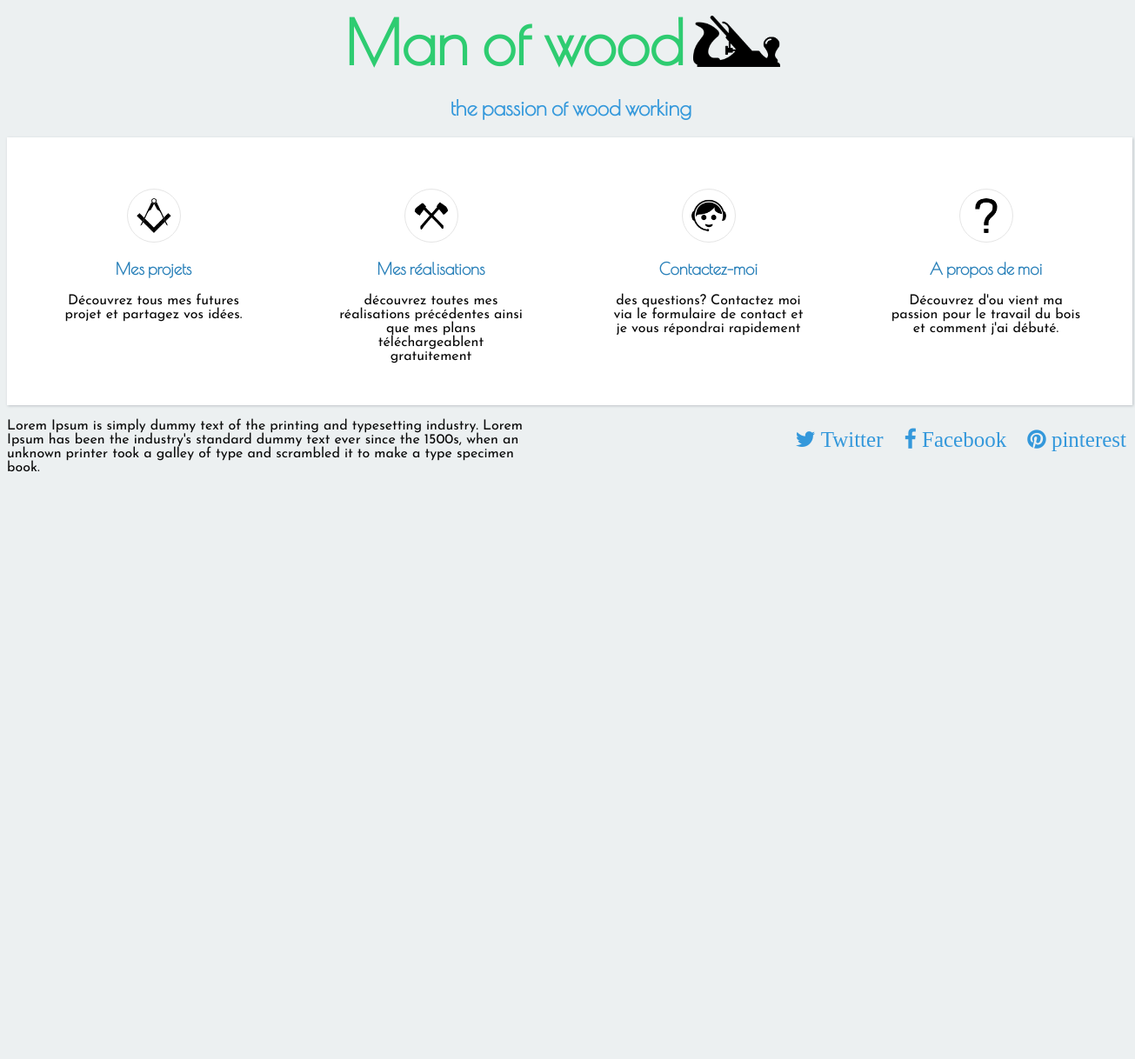
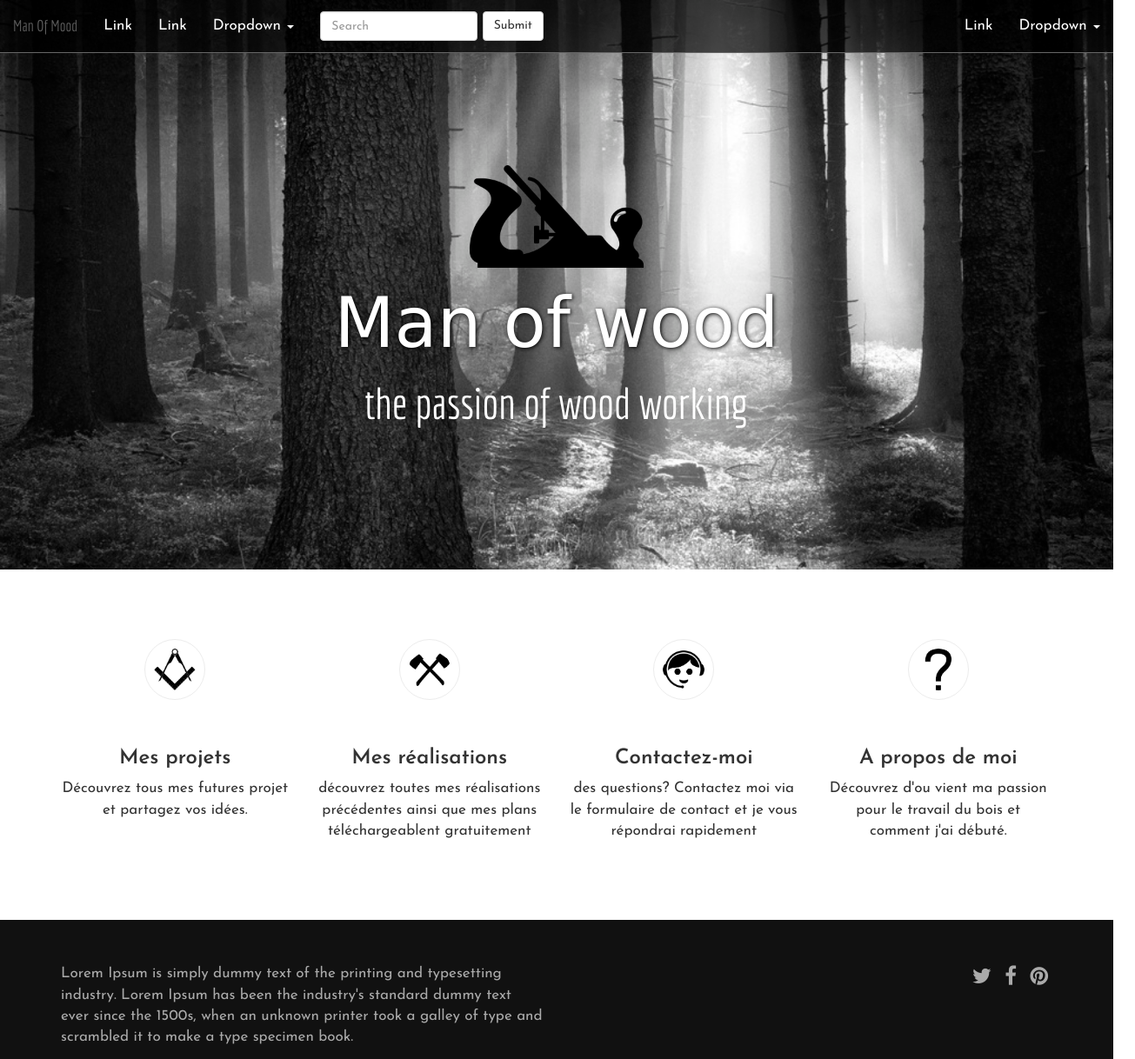
Before and after one commit to Shinigami30/manofwood-gh-pages, a plain HTML site: page index.html in a window 1280 px wide. Shown: the top 1218 px of the page at 87% size, 1305 px wide, since content can reach past the window. Before the commit the page ends 800 px from the top, so only its background shows below. Drawn offline with nearby package versions, Linux system fonts and the light colour scheme; a web font is replaced by a local one.

Commit message:
up dating data

```diff
--- a/CSS/style.css
+++ b/CSS/style.css
@@ -1,113 +1,124 @@
+
 body {
-	color:#080808;
-	background: #ecf0f1;
-}
-
-.cf {
-	clear: both;
-}
-
-ul {
-	list-style-type: none;
-	padding: 0px;
-}
-li {
-	display:inline-block;
-	padding: 10px;
-}
-
-h1, h2, h3 {
-	font-family: 'Poiret One', cursive;
-}
-
-h1 {
-	font-size: 70px;
-	color: #2ecc71;
-}
-h2 {
-	clear: both;
-	text-align: center;
-	color: #3498db;
-}
-h3{
-	color:#2980b9;
-}
-
-a {
-	color:#080808;
-	text-decoration:none;
+	font-family: 'Josefin Sans', sans-serif;
+	font-size: 17px;
 }
 
 p {
 	font-family: 'Josefin Sans', sans-serif;
 }
 
-.main-wrapper {
-	width: 1297px;
-	margin:auto;
+h3 {
+	font-family: 'Josefin Sans', sans-serif;
+	font-weight: 600;
 }
 
-#logo {
-  font-family: 'Ubuntu', sans-serif;
-  clear: both;
-  width: 520px;
-  margin: auto;
+.spacer {
+	height: 80px;
 }
 
-#logo h1 {
-	float: left;
-	margin: 0;
-}
-#logo img {
-	width:100px;
-	float: left;
-	padding: 10px 0 10px 10px;
+.navbar-custom {
+  background-color: rgba(0, 0, 0, 0.7);
+  border-color: #676767;
 }
 
-.conteneur {
-	background: #ffffff;
-	padding: 9px;
-	float:left;
-	box-shadow: 1px 1px 3px #bdc3c7;
+.navbar-custom .navbar-brand,
+.navbar-custom .navbar-nav > li > a {
+  color: #ffffff;
+  line-height: 30px;
 }
 
-.centered {
-  text-align: center;
-  width: 219px;
-  float: left;
-  padding: 50px;
-  height: 190px;
+.navbar-custom .navbar-nav > li > a:hover,
+.navbar-custom .navbar-nav > li > a:active,
+.navbar-custom .navbar-nav > li > a:focus,
+.navbar-custom .navbar-nav > .open > a,
+.navbar-custom .navbar-nav > .open > a:hover,
+.navbar-custom .navbar-nav > .open > a:focus {
+  color: #aaaaaa;
+  background-color: rgba(0, 0, 0, 0.3);
+}
+
+.navbar-custom .navbar-brand:hover,
+.navbar-custom .navbar-brand:active,
+.navbar-custom .navbar-brand:focus,{
+  color: #aaaaaa;
+}
+
+.navbar-custom .navbar-brand {
+	font-family: 'Economica', sans-serif;
+}
+
+.dropdown-menu {
+	background-color: rgba(255,255,255, 0.8);
+}
+
+.navbar-form {
+	margin-top: 13px;
+	margin-bottom: 13px;
+}
+
+.dropdown-menu>li>a {
+  color: #000000;
+  text-shadow: 1px 1px 5px rgba(255,255,255, 0.5);
+  font-weight: 600;
+  font-size: 14px;
+}
+
+.dropdown-menu>li>a:hover {
+	background-color: rgba(0,0,0, 0.8);
+	text-shadow: 0px 0px 0px rgba(255,255,255, 0);
+	color: #efefef;
+}
+
+.header {
+	background-image: url(../image/fond2.jpg);
+	background-size: cover;
+	height: 655px;
 }
 
 
-
-.icon {
-	width:40px;
-	border-radius:50%;
-	border: 1px solid #E5E5E5;
-	padding:10px;
+.logo {
+	padding-top: 190px;
+	color: #ffffff;
 }
 
-.left {
-	float: left;
+.logo h1 {
+	font-family: 'Fredericka the Great', cursive;
+	font-size: 80px;
+	text-shadow: 1px 1px 5px rgba(0,0,0, 1);
+}
+
+.logo h2 {
+	font-family: 'Economica', sans-serif;
+	font-size: 50px;
+}
+
+#logo-img {
+	width:200px;
+}
+
+#footer {
+	padding: 50px 0;
+	background-color: #111111;
+	color: #aaaaaa;
+}
+
+#footer a {
+	color: #aaaaaa;
+	font-size: 24px;
+}
+
+#footer a:hover {
+	color: #dddddd;
+}
+
+.information:hover {
 
 }
 
-.right {
-	float: right;
+.icon {
+	width:70px;
+	border:1px solid #ececec;
+	padding:10px;
+	margin-bottom: 2em;
 }
-
-.footer-left {
-		width: 600px;
-}
-
-
-#social {
-	clear: both;
-}
-
-#social li a {
-	font-size:25px;
-	color: #3498db;
-	text-align: center;
-}
--- a/index.html
+++ b/index.html
@@ -1,54 +1,154 @@
+<!DOCTYPE html>
 <html>
   <head>
+    <meta charset="utf-8">
+    <meta http-equiv="X-UA-Compatible" content="IE=edge">
+    <meta name="viewport" content="width=device-width, initial-scale=1">
+
+   <link href='http://fonts.googleapis.com/css?family=Economica|Fredericka+the+Great|Josefin+Sans:400,600' rel='stylesheet' type='text/css'>
+
     <title>Man of Wood</title>
-	<meta charset="UTF-8">
-	<link rel="stylesheet" href="http://maxcdn.bootstrapcdn.com/font-awesome/4.3.0/css/font-awesome.min.css">
-	<link href='http://fonts.googleapis.com/css?family=Poiret+One|Ubuntu:300,400,500,700,300italic,400italic,500italic,700italic|Josefin+Sans:100,300,400,600,700,100italic,300italic,400italic,600italic,700italic' rel='stylesheet' type='text/css'>
+
+    <link rel="stylesheet" href="https://maxcdn.bootstrapcdn.com/bootstrap/3.2.0/css/bootstrap.min.css">
+    <link rel="stylesheet" href="https://maxcdn.bootstrapcdn.com/font-awesome/4.1.0/css/font-awesome.min.css">
     <link rel="stylesheet" type="text/css" href="css/style.css">
 
+    <!-- HTML5 Shim and Respond.js IE8 support of HTML5 elements and media queries -->
+    <!-- Leave those next 4 lines if you care about users using IE8 -->
+    <!--[if lt IE 9]>
+      <script src="https://oss.maxcdn.com/html5shiv/3.7.2/html5shiv.min.js"></script>
+      <script src="https://oss.maxcdn.com/respond/1.4.2/respond.min.js"></script>
+    <![endif]-->
   </head>
   <body>
-	<div class="main-wrapper">
-		<div id="logo">
+
+<!--menu-->
+
+
+<nav class="navbar navbar-default navbar-custom navbar-fixed-top">
+  <div class="container-fluid">
+    <!-- Brand and toggle get grouped for better mobile display -->
+    <div class="navbar-header">
+      <button type="button" class="navbar-toggle collapsed" data-toggle="collapse" data-target="#bs-example-navbar-collapse-1" aria-expanded="false">
+        <span class="sr-only">Toggle navigation</span>
+        <span class="icon-bar"></span>
+        <span class="icon-bar"></span>
+        <span class="icon-bar"></span>
+      </button>
+      <a class="navbar-brand" href="#">Man Of Mood</a>
+    </div>
+
+    <!-- Collect the nav links, forms, and other content for toggling -->
+    <div class="collapse navbar-collapse" id="bs-example-navbar-collapse-1">
+      <ul class="nav navbar-nav">
+        <li><a href="#">Link</a></li>
+        <li><a href="#">Link</a></li>
+        <li class="dropdown">
+          <a href="#" class="dropdown-toggle" data-toggle="dropdown" role="button" aria-haspopup="true" aria-expanded="false">Dropdown <span class="caret"></span></a>
+          <ul class="dropdown-menu">
+            <li><a href="#">Action</a></li>
+            <li><a href="#">Another action</a></li>
+            <li><a href="#">Something else here</a></li>
+            <li role="separator" class="divider"></li>
+            <li><a href="#">Separated link</a></li>
+            <li role="separator" class="divider"></li>
+            <li><a href="#">One more separated link</a></li>
+          </ul>
+        </li>
+      </ul>
+      <form class="navbar-form navbar-left" role="search">
+        <div class="form-group">
+          <input type="text" class="form-control" placeholder="Search">
+        </div>
+        <button type="submit" class="btn btn-default">Submit</button>
+      </form>
+      <ul class="nav navbar-nav navbar-right">
+        <li><a href="#">Link</a></li>
+        <li class="dropdown">
+          <a href="#" class="dropdown-toggle" data-toggle="dropdown" role="button" aria-haspopup="true" aria-expanded="false">Dropdown <span class="caret"></span></a>
+          <ul class="dropdown-menu">
+            <li><a href="#">Action</a></li>
+            <li><a href="#">Another action</a></li>
+            <li><a href="#">Something else here</a></li>
+            <li role="separator" class="divider"></li>
+            <li><a href="#">Separated link</a></li>
+          </ul>
+        </li>
+      </ul>
+    </div><!-- /.navbar-collapse -->
+  </div><!-- /.container-fluid -->
+</nav>
+
+<!--menu-fin-->
+<!--header-->
+
+<div class="header">
+  <div class="container logo text-center">
+    <div class="row">
+      <div class="col-xs-12">
+        <img src="image/logo.png" id="logo-img">
         <h1>Man of wood</h1>
-			<img src="image/logo.png">
-			<div class="cf"></div>
-		</div>
         <h2>the passion of wood working</h2>
-		<div class="conteneur">
-			<div class="centered">
-				<img src="image/projet.png" alt="projet" class="icon">
-				<h3>Mes projets</h3>
-				<p>Découvrez tous mes futures projet et partagez vos idées.</p>
-			</div>
-			<div class="centered">
-				<img src="image/realisation.png" alt="realisation" class="icon">
-				<h3>Mes réalisations</h3>
-				<p>découvrez toutes mes réalisations précédentes ainsi que mes plans téléchargeablent gratuitement</p>
-			</div>
-			<div class="centered">
-				<img src="image/contact.png" alt="contact" class="icon">
-				<h3>Contactez-moi</h3>
-				<p>des questions? Contactez moi via le formulaire de contact et je vous répondrai rapidement</p>
-			</div>
-			<div class="centered">
-				<img src="image/about.png" alt="about" class="icon">
-				<h3>A propos de moi</h3>
-				<p>Découvrez d'ou vient ma passion pour le travail du bois et comment j'ai débuté.</p>
       </div>
     </div>
-		<div class="footer">
-			<div class="left footer-left">
-				<p>Lorem Ipsum is simply dummy text of the printing and typesetting industry. Lorem Ipsum has been the industry's standard dummy text ever since the 1500s, when an unknown printer took a galley of type and scrambled it to make a type specimen book.</p>
   </div>
-			<div class="right footer-right">
-				<ul id="social">
-					<li><a href="#"><i class="fa fa-twitter"></i> Twitter</a></li>
-					<li><a href="#"><i class="fa fa-facebook"></i> Facebook</a></li>
-					<li><a href="#"><i class="fa fa-pinterest"></i> pinterest</a></li>
+</div>
+
+<!--header-fin-->
+<div class="spacer"></div>
+<!--center-->
+
+<div class="container text-center wrapper">
+  <div class="row">
+  <div class="col-xs-12 col-md-6 col-lg-3 information">
+        <img src="image/projet.png" alt="projet" class="img-circle icon">
+        <h3>Mes projets</h3>
+        <p class="text-center">Découvrez tous mes futures projet et partagez vos idées.</p>
+  </div>
+  <div class="col-xs-12 col-md-6 col-lg-3 information">
+
+        <img src="image/realisation.png" alt="realisation" class="img-circle icon">
+        <h3>Mes réalisations</h3>
+        <p class="text-center">découvrez toutes mes réalisations précédentes ainsi que mes plans téléchargeablent gratuitement</p>
+  </div>
+  <div class="col-xs-12 col-md-6 col-lg-3 information">
+        <img src="image/contact.png" alt="contact" class="img-circle icon">
+        <h3>Contactez-moi</h3>
+        <p class="text-center">des questions? Contactez moi via le formulaire de contact et je vous répondrai rapidement</p>
+    </div>
+    <div class="col-xs-12 col-md-6 col-lg-3 information">
+        <img src="image/about.png" alt="about" class="img-circle icon">
+        <h3>A propos de moi</h3>
+        <p class="text-center">Découvrez d'ou vient ma passion pour le travail du bois et comment j'ai débuté.</p>
+      </div>
+  </div>
+</div>
+
+<!--center-fin-->
+<div class="spacer"></div>
+<!--footer-->
+
+<div id="footer">
+  <div class="container">
+    <div class="row">
+      <div class="col-xs-6">
+          <p class="text-left">Lorem Ipsum is simply dummy text of the printing and typesetting industry. Lorem Ipsum has been the industry's standard dummy text ever since the 1500s, when an unknown printer took a galley of type and scrambled it to make a type specimen book.</p>
+      </div>
+      <div class="col-xs-6 text-right">
+        <ul class="list-inline">
+          <li><a href="#"><i class="fa fa-twitter"></i></a></li>
+          <li><a href="#"><i class="fa fa-facebook"></i></a></li>
+          <li><a href="#"><i class="fa fa-pinterest"></i></a></li>
         </ul>
       </div>
     </div>
   </div>
+</div>
+<!--footer-fin-->
+
+
+    <!-- Including Bootstrap JS (with its jQuery dependency) so that dynamic components work -->
+    <script src="https://ajax.googleapis.com/ajax/libs/jquery/1.11.1/jquery.min.js"></script>
+    <script src="https://maxcdn.bootstrapcdn.com/bootstrap/3.2.0/js/bootstrap.min.js"></script>
   </body>
 </html>
```
Also changed, not shown: image/fond1.jpg (added), image/fond2.jpg (added), image/fond3.jpg (added), image/fond4.jpg (added), image/fond5.jpg (added), image/fond6.jpg (added). Lines whose indentation alone changed are shown as unchanged.
